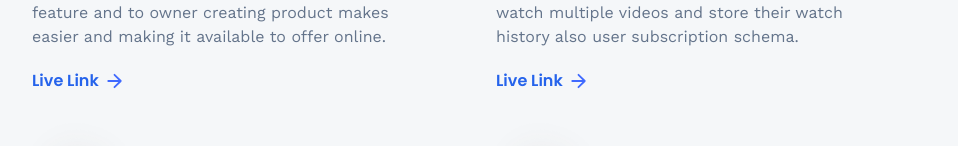
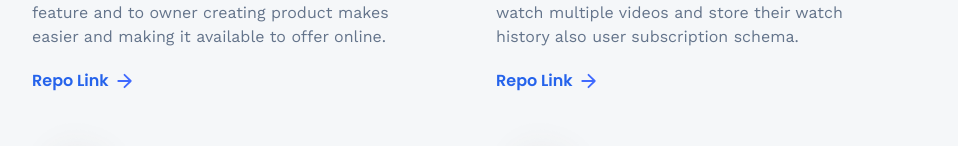
Before and after one commit to Nitesh-18/3D_portfolio, a React (Vite) app: page /projects in a window 1280 px wide. Shown: the part 539-685 px from the top of the page, without its empty margins (160-1118 px from the left). Built offline with nearby package versions, Linux system fonts and the light colour scheme; no server answers.

Commit message:
"Update Movie-App project link and text in constants and Projects page"

```diff
--- a/src/constants/index.js
+++ b/src/constants/index.js
@@ -226,6 +226,6 @@ export const projects = [
     name: "Movie-App",
     description:
       "A dynamic movie database application that allows users to search for movies, view detailed information, and manage their watchlist. Built with modern web technologies, this app integrates external APIs to provide real-time data and a seamless user experience.",
-    link: "https://github.com/Nitesh-18/FIT-CONNECT",
+    link: "https://github.com/Nitesh-18/Movie-App",
   },
 ];
--- a/src/pages/Projects.jsx
+++ b/src/pages/Projects.jsx
@@ -49,7 +49,7 @@ const Projects = () => {
                   rel="noopener noreferrer"
                   className="font-semibold text-blue-600"
                 >
-                  Live Link
+                  Repo Link
                 </Link>
                 <img
                   src={arrow}
```
